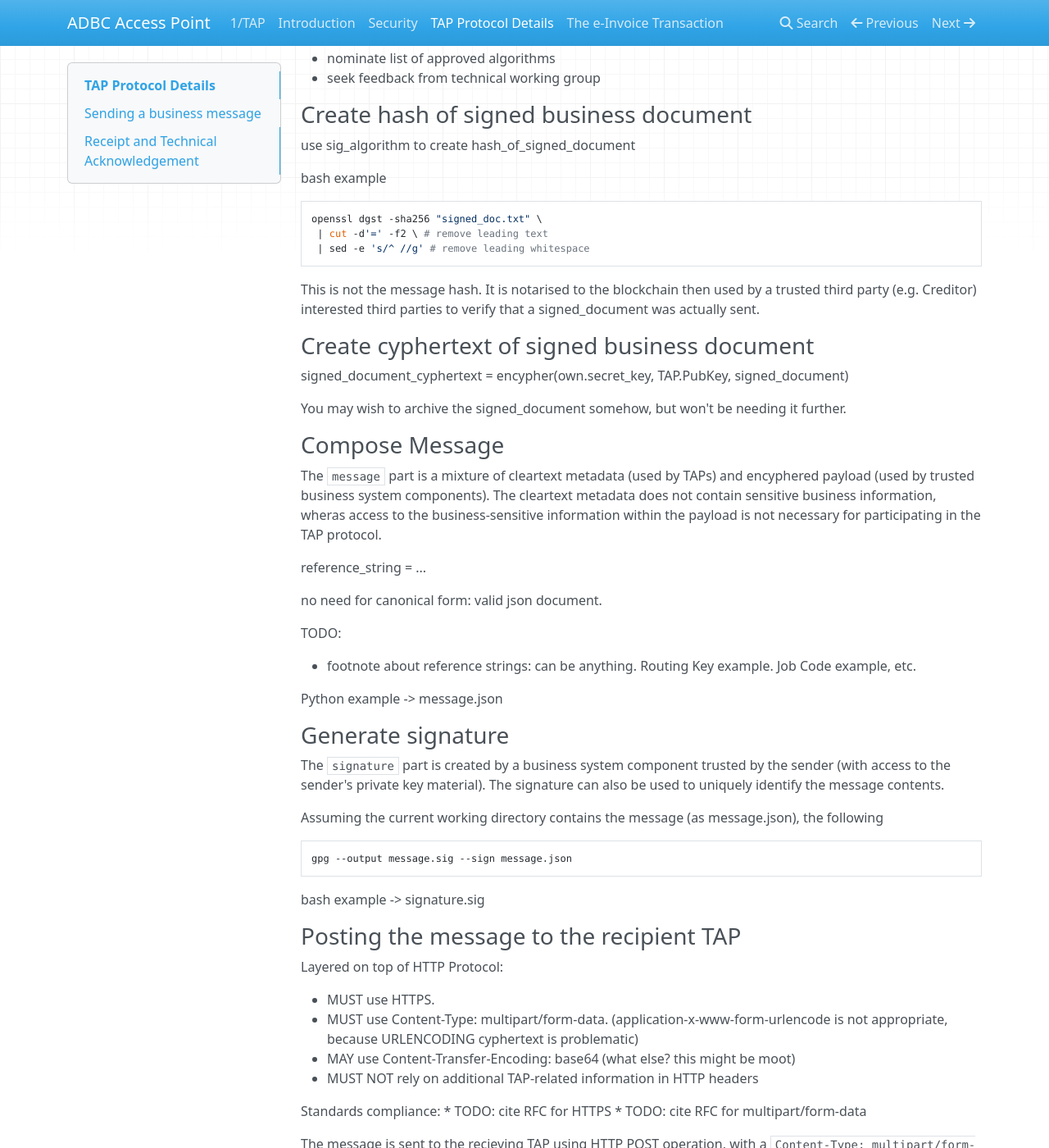
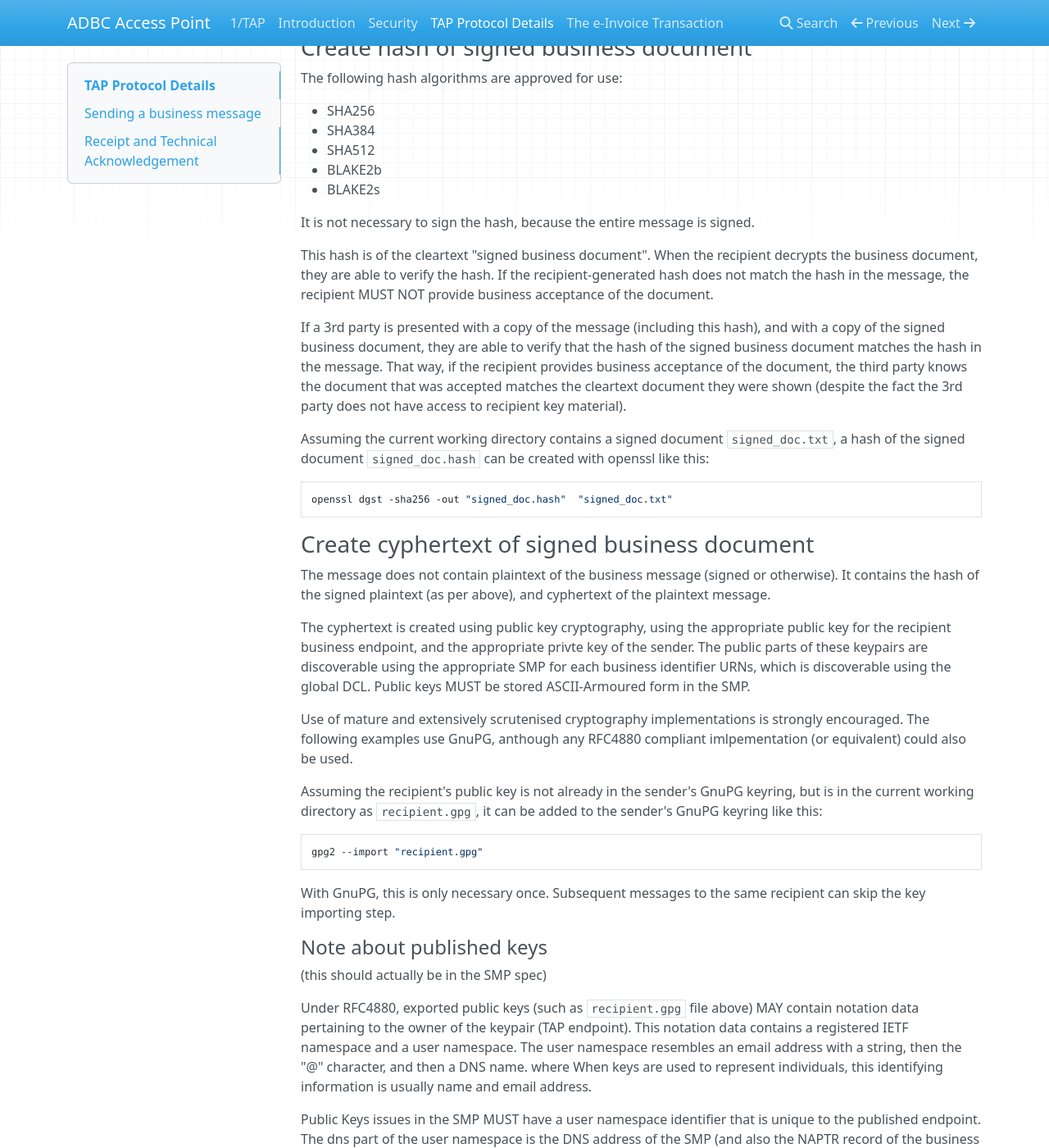
Before and after one commit to koriaf/ausdigital-tap, an MkDocs documentation site: the page built from docs/tap_details.md, in a window 1280 px wide and 1400 px high, scrolled down 1405 px. Shown: the whole window at 82% size. Built offline with MkDocs 1.6.1, drawn with Linux system fonts in a browser that asks for light colours; nearby versions of some CDN libraries; some of the changed text lies outside the part shown.

Commit message:
elaborate tap_details.md

````diff
--- a/docs/tap_details.md
+++ b/docs/tap_details.md
@@ -21,7 +21,6 @@ Pre-requsites:
 The process is:
 
  * Sign the business message
- * Identify hashing algorithm
  * Create hash of signed business document
  * Create cyphertext of the signed business document
  * Create message
@@ -31,9 +30,14 @@ The process is:
 
 ### Sign the Business Document
 
-The TAP protocol can be used to transport any business message in any format. We assume the message is formatted as XML or JSON and UTF-8 encoded.
+The TAP protocol MAY be used to transport any business message in any format. It MAY be used to transport messages compliant with billing-semantics. Messages SHOULD be formatted as XML or JSON and UTF-8 encoded.
 
 Message signing is interpreted in the sense used by the OpenPGP standard (RFC4880), however strict compliance would involve 3DES algorithm which is not supported. Approved signing algorithms are those determined `--safe` by the *modern* (Eliptic Curve Cryptography compatible) distribution of GnuPG. This is version 2.1.15 at the time of writing, but any stable release at or above v2.1.15 is appropriate.
+
+The following public key formats are supported:
+
+ * ECC (RFC6637)
+ * RSA (RFC4880)
 
 Business documents compression is discouraged, because it is redundant due to compression at the HTTP layer (per RFC2616 and RFC1952). Business documents MAY be compressed with ZIP (RFC1951), ZLIB (RFC1950), or BZip2 algorithms.
 
@@ -46,37 +50,70 @@ gpg2 \
 ```
 
 
-### Identify hashing algorithm
-
-
-select sig_algorithm from approved list, e.g. SHA2 (?).
-
-TODO:
-
- * nominate list of approved algorithms
- * seek feedback from technical working group
-
-
 ### Create hash of signed business document
 
-use sig_algorithm to create hash_of_signed_document
+The following hash algorithms are approved for use:
 
-bash example
+ * SHA256
+ * SHA384
+ * SHA512
+ * BLAKE2b
+ * BLAKE2s
+
+It is not necessary to sign the hash, because the entire message is signed.
+
+This hash is of the cleartext "signed business document". When the recipient decrypts the business document, they are able to verify the hash. If the recipient-generated hash does not match the hash in the message, the recipient MUST NOT provide business acceptance of the document.
+
+If a 3rd party is presented with a copy of the message (including this hash), and with a copy of the signed business document, they are able to verify that the hash of the signed business document matches the hash in the message. That way, if the recipient provides business acceptance of the document, the third party knows the document that was accepted matches the cleartext document they were shown (despite the fact the 3rd party does not have access to recipient key material).
+
+Assuming the current working directory contains a signed document `signed_doc.txt`, a hash of the signed document `signed_doc.hash` can be created with openssl like this:
 
 ```bash
-openssl dgst -sha256 "signed_doc.txt" \
- | cut -d'=' -f2 \ # remove leading text
- | sed -e 's/^ //g' # remove leading whitespace
+openssl dgst -sha256 -out "signed_doc.hash"  "signed_doc.txt"
 ```
-
-This is not the message hash. It is notarised to the blockchain then used by a trusted third party (e.g. Creditor) interested third parties to verify that a signed_document was actually sent.
 
 
 ### Create cyphertext of signed business document
 
-signed_document_cyphertext = encypher(own.secret_key, TAP.PubKey, signed_document)
+The message does not contain plaintext of the business message (signed or otherwise). It contains the hash of the signed plaintext (as per above), and cyphertext of the plaintext message.
 
-You may wish to archive the signed_document somehow, but won't be needing it further.
+The cyphertext is created using public key cryptography, using the appropriate public key for the recipient business endpoint, and the appropriate privte key of the sender. The public parts of these keypairs are discoverable using the appropriate SMP for each business identifier URNs, which is discoverable using the global DCL. Public keys MUST be stored ASCII-Armoured form in the SMP.
+
+Use of mature and extensively scrutenised cryptography implementations is strongly encouraged. The following examples use GnuPG, anthough any RFC4880 compliant imlpementation (or equivalent) could also be used.
+
+Assuming the recipient's public key is not already in the sender's GnuPG keyring, but is in the current working directory as `recipient.gpg`, it can be added to the sender's GnuPG keyring like this:
+
+```bash
+gpg2 --import "recipient.gpg"
+```
+
+With GnuPG, this is only necessary once. Subsequent messages to the same recipient can skip the key importing step.
+
+
+#### Note about published keys
+
+(this should actually be in the SMP spec)
+
+Under RFC4880, exported public keys (such as `recipient.gpg` file above) MAY contain notation data pertaining to the owner of the keypair (TAP endpoint). This notation data contains a registered IETF namespace and a user namespace. The user namespace resembles an email address with a string, then the "@" character, and then a DNS name. where   When keys are used to represent individuals, this identifying information is usually name and email address.
+
+Public Keys issues in the SMP MUST have a user namespace identifier that is unique to the published endpoint. The dns part of the user namespace is the DNS address of the SMP (and also the NAPTR record of the business discoverable via DCL). The string on the left of the "@" character should be a SHA256 hash of the endpoint URL, exactly as it is published in the SMP.
+
+This user namespace identifier of the public key is used to access the key from a keyring.
+
+(end of note about public keys)
+
+Once the recipient's key has been added to the sender's keyring, and assuming the current working directory contains a signed document `signed_doc.txt`, and the user namespace identifier of the recipient public key is `91f68ffafa1288ad55cb3e61e937870fb5598cc098e125fe29412ab3047f15e1@smp.testpoint.io` then cyphertext of signed business document can be created with:
+
+```
+gpg2 --armour \
+ --output "cyphertext.gpg"
+ --encrypt \
+ --recipient 91f68ffafa1288ad55cb3e61e937870fb5598cc098e125fe29412ab3047f15e1@smp.testpoint.io \
+ signed_doc.txt
+```
+
+This will create a file `cyphertext.gpg` in the current working directory, which has ASCII-Armour encoding (suitable for inclusion in a json document).
+
 
 ### Compose Message
 
@@ -99,25 +136,22 @@ Python example -> message.json
 The `signature` part is created by a business system component trusted by the sender (with access to the sender's private key material). The signature can also be used to uniquely identify the message contents.
 
 
-Assuming the current working directory contains the message (as message.json), the following
+Assuming the current working directory contains the message (as `message.json`), the following command will create a signature `message.sig`:
+
 ```bash
 gpg --output message.sig --sign message.json
 ```
-bash example -> signature.sig
 
 
 ### Posting the message to the recipient TAP
 
 Layered on top of HTTP Protocol:
 
- * MUST use HTTPS.
- * MUST use Content-Type: multipart/form-data. (application-x-www-form-urlencode is not appropriate, because URLENCODING cyphertext is problematic)
- * MAY use Content-Transfer-Encoding: base64 (what else? this might be moot)
- * MUST NOT rely on additional TAP-related information in HTTP headers
-
-Standards compliance:
- * TODO: cite RFC for HTTPS
- * TODO: cite RFC for multipart/form-data
+ * MUST use HTTPS (RFC2818).
+ * MUST use `Content-Type: multipart/form-data` (RFC2388)
+ * MUST NOT use `Content-Type: application/x-www-form-urlencode` (RFC1876 is NOT supported)
+ * MAY explicitly declare `Content-Transfer-Encoding: base64`
+ * MUST NOT rely on additional TAP-related information in HTTP headers, such as message or conversation identifiers.
 
 The message is sent to the recieving TAP using HTTP POST operation, with a `Content-Type: multipart/form-data` body. This body contains two parts, `message` and `signature`.
 
@@ -135,7 +169,4 @@ curl -X POST \
 
 When a valid message is received, the TAP issues an HTTP 200 status and returns a response body with `Content-Type: text/json`, containing a HATEOS-style list of callback URLs.
 
-
-
-
-footnote: Receiving TAPs may also use the signature as a filter (messages with invalid signatures MAY be dropped by recieving TAPs, rather than delivered). This allows TAPs to buffer trusted components from nusiance false messages activity by
+TODO: example response.
````
